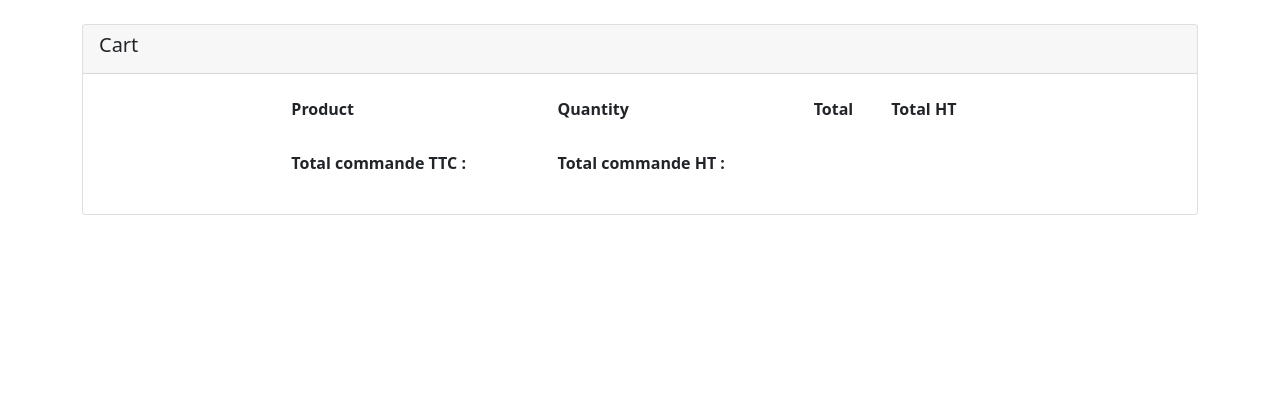
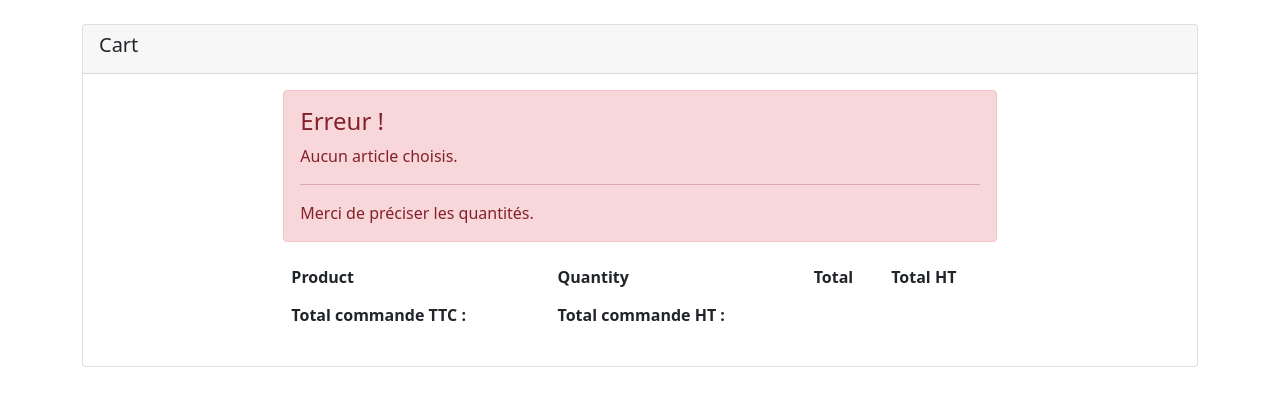
Before and after one commit to Bahjat-TOUNSI/premier_projet, a PHP site: page /cart.php in a window 1280 px wide. Shown: the part 73-479 px from the top of the page. Run offline with PHP 8.4, Linux system fonts and the light colour scheme.

Commit message:
Error empty cart

```diff
--- a/cart.php
+++ b/cart.php
@@ -9,6 +9,13 @@ global $product;
 global $totalTTC;
 global $totalHt;
 
+//var_dump($_POST);
+
+foreach ($_POST as $key => $value){
+    if($value === "" || $value === "0"){
+        unset($_POST[$key]);
+    }
+}
 //var_dump($_POST);
 ?>
 
@@ -43,8 +50,11 @@ global $totalHt;
                                                     <tbody>
 
                                                     <?php
+                                                    if (isset($_POST) && !empty($_POST)){
+
 
                                                     ?>
+
 
                                                     <tr>
                                                         <td>
@@ -101,8 +111,18 @@ global $totalHt;
                                                             ?>
                                                         </td>
                                                     </tr>
-
-
+                                                    <?php
+                                                    }else{
+                                                        ?>
+                                                        <div class="alert alert-danger" role="alert">
+                                                            <h4 class="alert-heading">Erreur !</h4>
+                                                            <p>Aucun article choisis.</p>
+                                                            <hr>
+                                                            <p class="mb-0">Merci de préciser les quantités.</p>
+                                                        </div>
+                                                        <?php
+                                                    }
+                                                    ?>
                                                     <tr>
                                                     <td><strong>Total commande TTC :</strong>
                                                             <?php
--- a/formulaire_quantite.php
+++ b/formulaire_quantite.php
@@ -182,7 +182,7 @@
 <!--                                                        </td>-->
 <!--                                                    </tr>-->
 <!--                                                    </tbody>-->
-                                                </table>
+<!--                                                </table>-->
 <!--                                            </div>-->
 <!--                                        </div>-->
 <!--                                        <div class="cart-footer text-right">-->
```
